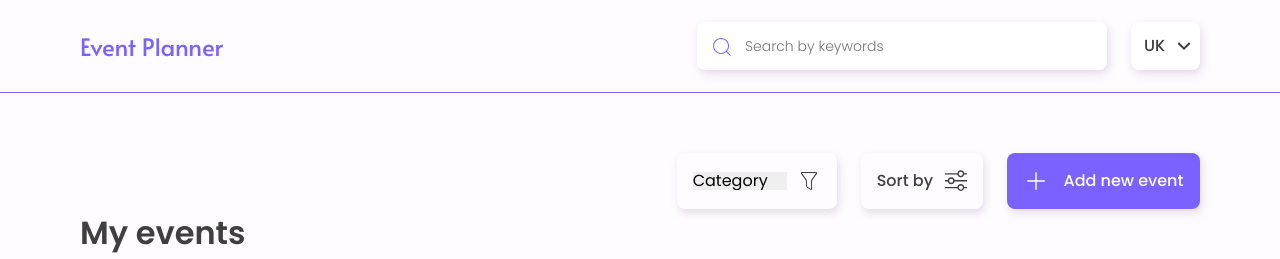
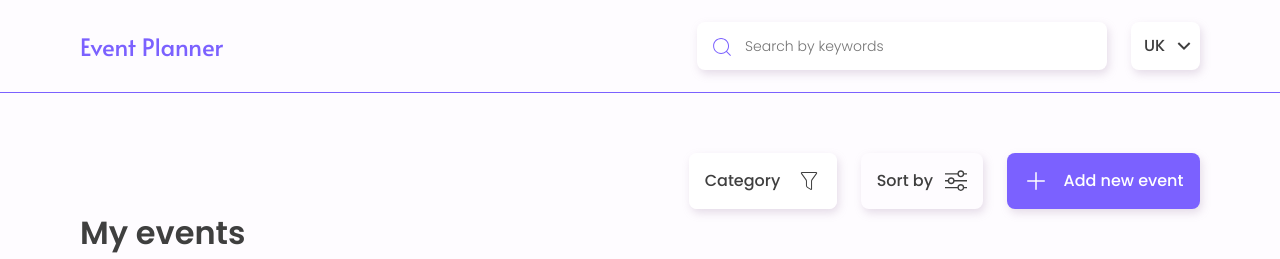
Before and after one commit to JustIrish/event-planner, a React (Create React App) app: page / in a window 1280 px wide. Shown: the top 259 px of the page. Built offline with nearby package versions, Linux system fonts and the light colour scheme.

Commit message:
add react-select

```diff
--- a/package.json
+++ b/package.json
@@ -18,6 +18,7 @@
     "react-redux": "^8.1.2",
     "react-router-dom": "^6.14.2",
     "react-scripts": "5.0.1",
+    "react-select": "^5.7.4",
     "styled-components": "^6.0.6",
     "web-vitals": "^2.1.4"
   },
--- a/src/components/ActionBar/ActionBar.js
+++ b/src/components/ActionBar/ActionBar.js
@@ -1,38 +1,19 @@
 import { useLocation } from 'react-router-dom';
-import { useDispatch } from 'react-redux';
-
-import { setFilter } from 'redux/events/filterSlice';
 
 import useWindowDimensions from 'hooks/useWindowDimensions';
 import Button from 'components/Button/Button';
-import { ButtonsContainer, BtnWrap, SelectStyled } from './ActionBar.styled';
+import Filter from 'components/Filter/Filter';
+import { ButtonsContainer, BtnWrap } from './ActionBar.styled';
 import { BsPlusLg, BsSliders } from 'react-icons/bs';
 import { CiFilter } from 'react-icons/ci';
-import { categories } from 'data/categories';
 
 const ActionBar = () => {
-  const dispatch = useDispatch();
   const location = useLocation();
   const { width } = useWindowDimensions();
 
-  const handleSelectChange = evt => {
-    dispatch(setFilter(evt.currentTarget.value));
-  };
-
   return (
     <ButtonsContainer>
-      <BtnWrap>
-        <CiFilter size="24" color="#3F3F3F" />
-        <SelectStyled onChange={handleSelectChange}>
-          {width <= 767 ? <option> </option> : <option>Category</option>}
-
-          {categories.map(category => (
-            <option key={category} value={category}>
-              {category}
-            </option>
-          ))}
-        </SelectStyled>
-      </BtnWrap>
+      <Filter title="Category" icon={CiFilter} />
       <BtnWrap>
         {width > 767 && 'Sort by'}
         <BsSliders size="22" color="#3F3F3F" />
--- a/src/components/ActionBar/ActionBar.styled.js
+++ b/src/components/ActionBar/ActionBar.styled.js
@@ -42,14 +42,3 @@ export const BtnWrap = styled.div`
     top: 16px;
   }
 `;
-
-export const SelectStyled = styled.select`
-  border: transparent;
-  appearance: none;
-  cursor: pointer;
-
-  &:focus {
-    color: #7b61ff;
-    outline: transparent;
-  }
-`;
--- a/src/components/EventsList/EventsList.js
+++ b/src/components/EventsList/EventsList.js
@@ -10,7 +10,7 @@ const EventsList = () => {
 
   let visibleEvents;
 
-  if (filter === 'Category') {
+  if (!filter) {
     visibleEvents = events;
   } else {
     visibleEvents = events.filter(event => event.category.includes(filter));
--- /dev/null
+++ b/src/components/Filter/Filter.js
@@ -0,0 +1,35 @@
+import { useDispatch } from 'react-redux';
+
+import { setFilter } from 'redux/events/filterSlice';
+
+import { SelectStyled } from './Filter.styled';
+import { categories } from 'data/categories';
+
+const categoriesOptions = categories.map(category => ({
+  value: category,
+  label: category,
+}));
+
+const Filter = ({ title, icon: IconComponent }) => {
+  const dispatch = useDispatch();
+
+  const onChange = ({ value }) => {
+    dispatch(setFilter(value));
+  };
+
+  return (
+    <SelectStyled
+      components={{
+        IndicatorSeparator: () => null,
+        DropdownIndicator: () => <IconComponent size="24" />,
+      }}
+      onChange={onChange}
+      options={categoriesOptions}
+      className="react-select-container"
+      classNamePrefix="Select"
+      placeholder={title}
+    />
+  );
+};
+
+export default Filter;
--- /dev/null
+++ b/src/components/Filter/Filter.styled.js
@@ -0,0 +1,122 @@
+import styled from 'styled-components';
+import Select from 'react-select';
+import { mediaQueries } from 'styles/mediaQueries';
+
+export const SelectStyled = styled(Select)`
+  display: block;
+  min-width: 148px;
+  box-shadow: 2px 4px 9px 0px rgba(166, 141, 174, 0.28);
+  border-radius: 8px;
+
+  font-size: 16px;
+  font-weight: 500;
+
+  .Select__control {
+    height: 100%;
+    gap: 16px;
+    flex-direction: row-reverse;
+    padding: 16px;
+    border-radius: 8px;
+    border: none;
+    background-color: #fff;
+    box-shadow: none;
+
+    ${mediaQueries('tablet')`
+    flex-direction: row`};
+
+    &:hover,
+    &:focus,
+    &:active {
+      cursor: pointer;
+      border-color: transparent;
+
+      .Select__placeholder,
+      .Select__indicators > svg {
+        color: #7b61ff;
+      }
+    }
+    &--is-focused {
+      .Select__indicators > svg {
+        color: #7b61ff;
+      }
+    }
+    &--menu-is-open {
+      box-shadow: none;
+      border-bottom-left-radius: 0;
+      border-bottom-right-radius: 0;
+      box-shadow: 0px 4px 10px 0px rgba(0, 0, 0, 0.25);
+
+      .Select__indicators > svg {
+        color: #7b61ff;
+      }
+    }
+  }
+
+  .Select__value-container {
+    padding: 0;
+  }
+
+  .Select__single-value {
+    margin: 0;
+    color: #7b61ff;
+  }
+
+  .Select__placeholder {
+    margin: 0;
+    line-height: 1.4;
+    color: #3f3f3f;
+  }
+
+  .Select__input-container {
+    margin: 0;
+    padding: 0;
+  }
+
+  .Select__menu {
+    z-index: 10;
+    border: transparent;
+    margin: 0;
+    background-color: transparent;
+    box-shadow: 0px 4px 10px 0px rgba(0, 0, 0, 0.25);
+
+    font-size: 14px;
+    line-height: 1;
+    color: #aca7c3;
+    border-top-left-radius: 0;
+    border-top-right-radius: 0;
+
+    &-list {
+      padding: 0;
+      border-bottom-left-radius: 8px;
+      border-bottom-right-radius: 8px;
+    }
+  }
+
+  .Select__option {
+    padding: 8px 24px;
+
+    color: #aca7c3;
+    background-color: #fff;
+    border-top: 1px solid #aca7c3;
+    transition: color 250ms ease-in-out;
+
+    &:hover {
+      cursor: pointer;
+      color: #7b61ff;
+    }
+    &--is-focused {
+      background-color: #fff;
+    }
+    &--is-selected {
+      color: #7b61ff;
+      background-color: #fff;
+
+      .Select__indicators > svg {
+        color: #7b61ff;
+      }
+    }
+  }
+  .Select__indicators {
+    color: #3f3f3f;
+  }
+`;
```
Also changed, not shown: 1 other file (tests, documents, lock files or other folders).
